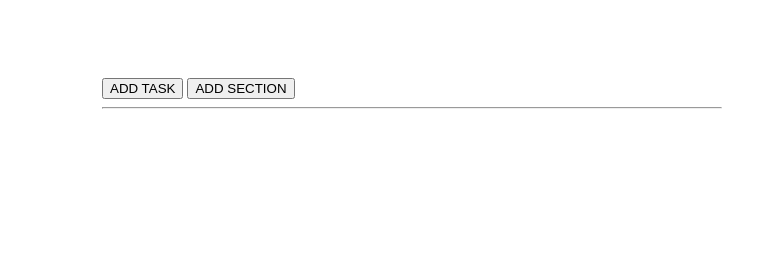
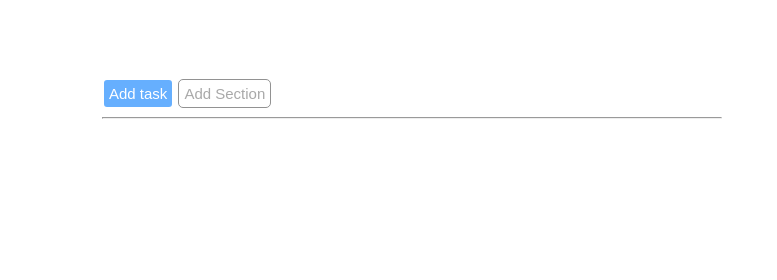
Before and after one commit to DavideTumolo11/html-css-toboolist, a plain HTML site: page index.html in a window 1280 px wide. Shown: the top 280 px of the page, 228-1005 px from the left. Drawn offline with Linux system fonts and the light colour scheme.

Commit message:
end section button

```diff
--- a/css/style.css
+++ b/css/style.css
@@ -11,7 +11,7 @@
     font-family: Arial;
 
 }
-
+/* section button add-task end add section */
 .container {
     margin: auto;
     background-color: white;
@@ -23,3 +23,23 @@
 .button {
     padding: 20px 40px;
 }
+
+.add_task {
+    padding: 5px;
+    border-radius: 5px;
+    font-size: 15px;
+    border: 2px solid white;
+    background-color: #66affe;
+    color: white;
+}
+
+.add_section {
+    padding: 5px;
+    border-radius: 5px;
+    font-size: 15px;
+    border: 1px solid rgb(146, 146, 146);
+    background-color: rgb(255, 255, 255);
+    color: darkgray;
+}
+
+/* section lista */
--- a/index.html
+++ b/index.html
@@ -28,9 +28,9 @@
 
             <div class="button">
 
-              <button class="add_task">ADD TASK</button>
+              <button class="add_task">Add task</button>
 
-              <button class="add_section">ADD SECTION</button>
+              <button class="add_section">Add Section</button>
 
               <hr>
 
@@ -38,7 +38,7 @@
 
 
 
-        </section>
+        </section class="list">
 
 
         <!-- section new task -->
```
